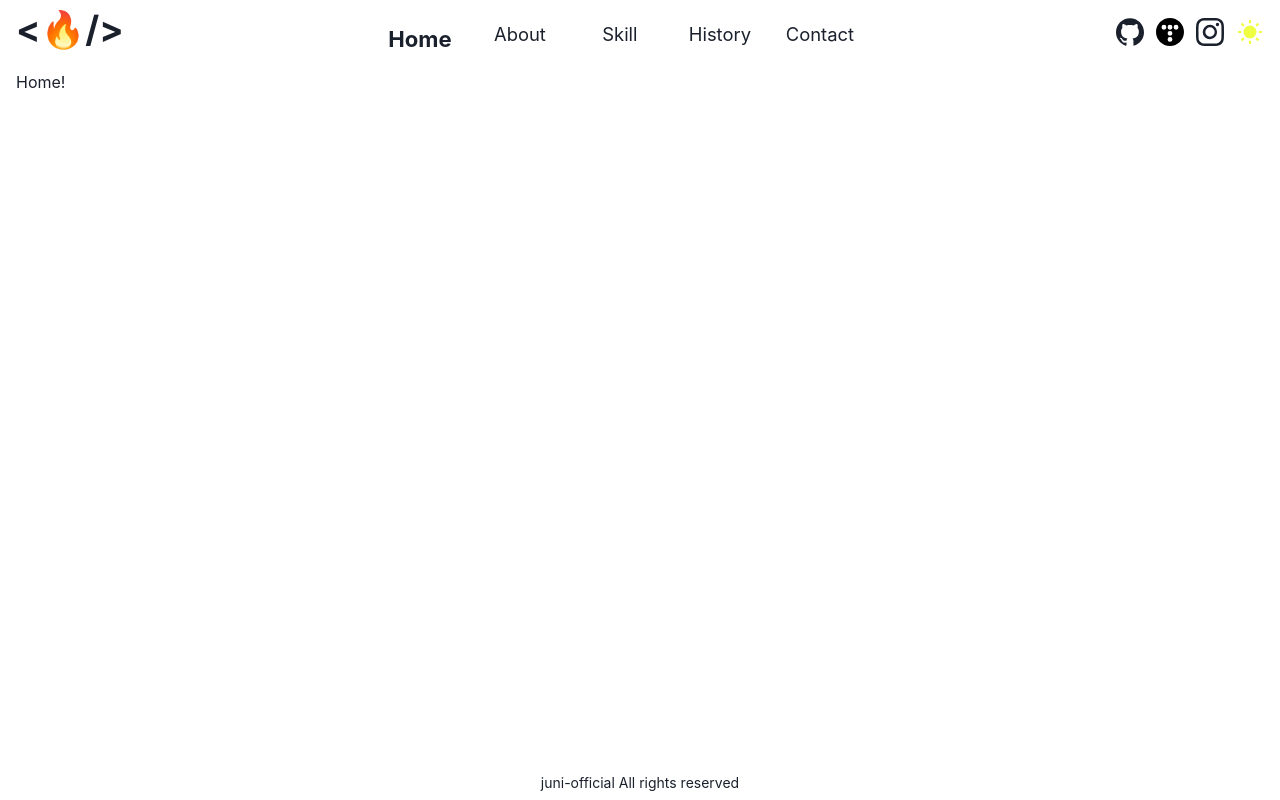
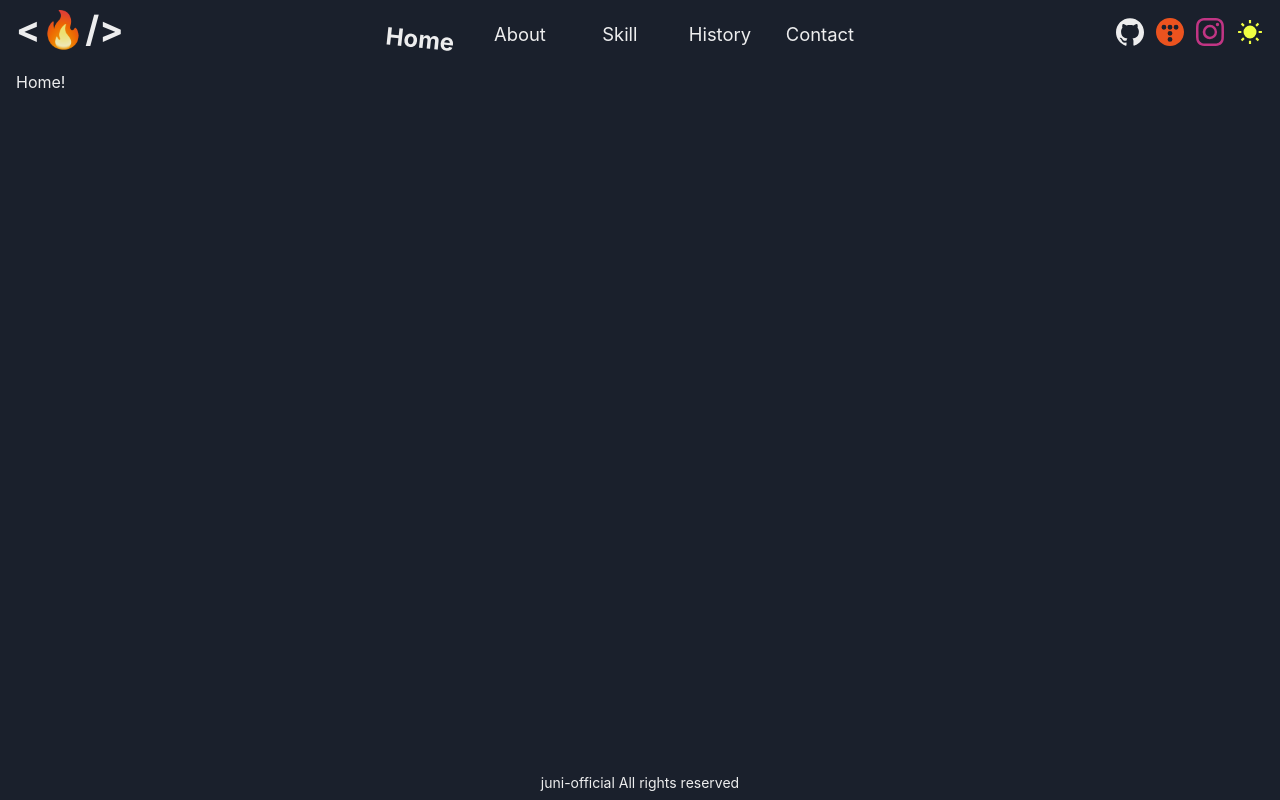
Before and after one commit to junheeleeme/portfolio, a Next.js app: page / in a window 1280 px wide. Both pictures are taken after a click on the button 1250 px from the left and 32 px from the top of the page. Built offline with nearby package versions, Linux system fonts and the light colour scheme.

Commit message:
feat: 컬러모드, 네비게이션 효과 추가

```diff
--- a/pages/_app.tsx
+++ b/pages/_app.tsx
@@ -1,6 +1,6 @@
 import '../styles/globals.css'
 import Script from 'next/script'
-import { ChakraProvider } from '@chakra-ui/react'
+import { ChakraProvider, ColorModeProvider } from '@chakra-ui/react'
 import { extendTheme } from '@chakra-ui/react'
 import { Container } from '@chakra-ui/react'
 import type { AppProps } from 'next/app'
@@ -26,13 +26,15 @@ const theme = extendTheme({ colors, breakpoints })
 function MyApp({ Component, pageProps }: CustomAppProps) {
   return (
     <ChakraProvider theme={theme}>
-      <Container position="relative" minW="100vw" minH="100vh" boxShadow={'rgba(0, 0, 0, 0.24) 0px 3px 8px'}>
+      <ColorModeProvider>
+        <Container position="relative" minW="100vw" minH="100vh" pt="70px" boxShadow={'rgba(0, 0, 0, 0.24) 0px 3px 8px'}>
           <Header />
           <Main>
             <Component {...pageProps} />
           </Main>
           <Footer />
         </Container>
+      </ColorModeProvider>
     </ChakraProvider>
   )
 }
--- a/src/layout/header/index.tsx
+++ b/src/layout/header/index.tsx
@@ -1,7 +1,7 @@
 import Script from 'next/script'
 import { useState, useEffect } from 'react'
 import { useRouter } from 'next/router'
-import { Flex, Spacer, Box, Center, Heading, Tabs, TabList, TabPanels, Tab, TabPanel, Switch } from '@chakra-ui/react'
+import { Flex, Spacer, Box, Center, Heading, Tabs, TabList, Tab, useColorMode } from '@chakra-ui/react'
 import { Link as ChakraLink } from '@chakra-ui/react'
 import { SiGithub } from 'react-icons/si'
 import { BsInstagram } from 'react-icons/bs'
@@ -15,9 +15,18 @@ const Header = () => {
   //
   const tistoryUrl = process.env.NEXT_PUBLIC_TISTORY ? process.env.NEXT_PUBLIC_TISTORY : '/'
   const instaUrl = process.env.NEXT_PUBLIC_INSTAGRAM ? process.env.NEXT_PUBLIC_INSTAGRAM : '/'
+
   const { pathname } = useRouter()
+  const [loadEffect, setLoadEffect] = useState<boolean>(false)
   const [menuIdx, setMenuIdx] = useState<number>(0)
+
+  const { colorMode, toggleColorMode } = useColorMode()
   const [theme, setTheme] = useState<boolean>(true) // true: 라이트 모드, false: 다크 모드
+
+  useEffect(() => {
+    setLoadEffect(true)
+    console.log(colorMode)
+  }, [])
 
   useEffect(() => {
     const idx = routes.findIndex((r, idx) => {
@@ -33,16 +42,19 @@ const Header = () => {
   return (
     <>
       <Script src="https://unpkg.com/boxicons@2.1.4/dist/boxicons.js" />
-      <Flex as="header" py="2">
+      <Flex as="header" py="2" pos="absolute" top={loadEffect ? '0' : '-71px'} left="0" w="100%" px="4" transition="top 1s ease">
+        {/* 로고 */}
         <Heading as="h1">
           <Link href="/">&#60;🔥/&#62;</Link>
         </Heading>
         <Spacer />
+
+        {/* 네비게이션 메뉴 */}
         <Tabs as="nav" index={menuIdx} variant="unstyled" display="flex">
           <TabList as="ul">
             {routes.map((r) => {
               return (
-                <Tab as="li" key={r.id} w="100px" p="0" _selected={{ transform: 'translate(0px, 5px) scale(1.2)', fontWeight: 'bold' }}>
+                <Tab as="li" key={r.id} w="100px" p="0" _hover={{ transform: 'scale(1.1) rotate(-5deg)' }} _selected={{ transform: 'translate(0px, 5px) scale(1.3) rotate(6deg)', fontWeight: 'bold' }}>
                   <Link href={r.path} passHref>
                     <ChakraLink px="5" py="1" fontSize="1.15rem" _hover={{ textDecoration: 'none' }}>
                       {r.title}
@@ -54,23 +66,29 @@ const Header = () => {
           </TabList>
         </Tabs>
         <Spacer />
+
+        {/* 헤더 우측 아이콘 */}
         <Flex py="2.5" gap="3">
           <ChakraLink href={tistoryUrl} isExternal>
             <SiGithub size="28" />
           </ChakraLink>
           <ChakraLink href={tistoryUrl} isExternal>
-            <Image src="/image/tistory-logo.svg" alt="Tistory Logo" width="28" height="28" />
+            {colorMode === 'light' ? (
+              <Image src="/image/tistory-logo-light.svg" alt="Tistory Logo" width="28" height="28" />
+            ) : (
+              <Image src="/image/tistory-logo-dark.svg" alt="Tistory Logo" width="28" height="28" />
+            )}
           </ChakraLink>
           <ChakraLink href={instaUrl} isExternal>
-            <BsInstagram size="28" />
+            <BsInstagram size="28" color="#C13584" />
           </ChakraLink>
-          {theme ? (
-            <Center as="button" w="28px" h="28px" onClick={toggleTheme}>
-              <RiMoonLine size="28" color="#C47AFF" />
+          {colorMode === 'dark' ? (
+            <Center as="button" w="28px" h="28px" onClick={toggleColorMode}>
+              <RiSunFill size="26" color="#F0FF42" />
             </Center>
           ) : (
-            <Center as="button" w="28px" h="28px" onClick={toggleTheme}>
-              <RiSunFill size="26" color="#F0FF42" />
+            <Center as="button" w="28px" h="28px" onClick={toggleColorMode}>
+              <RiMoonLine size="28" color="#C47AFF" />
             </Center>
           )}
         </Flex>
```
Also changed, not shown: public/image/tistory-logo-dark.svg (added), public/image/tistory-logo-light.svg (renamed from public/image/tistory-logo.svg). Lines whose indentation alone changed are shown as unchanged.
